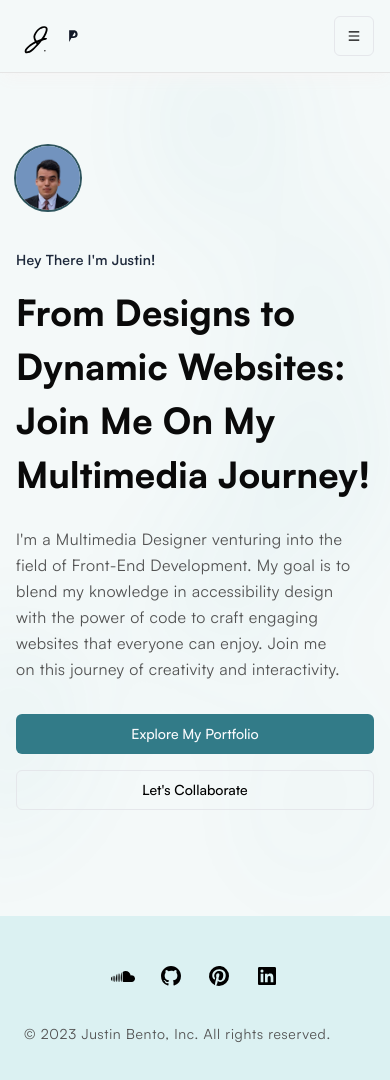
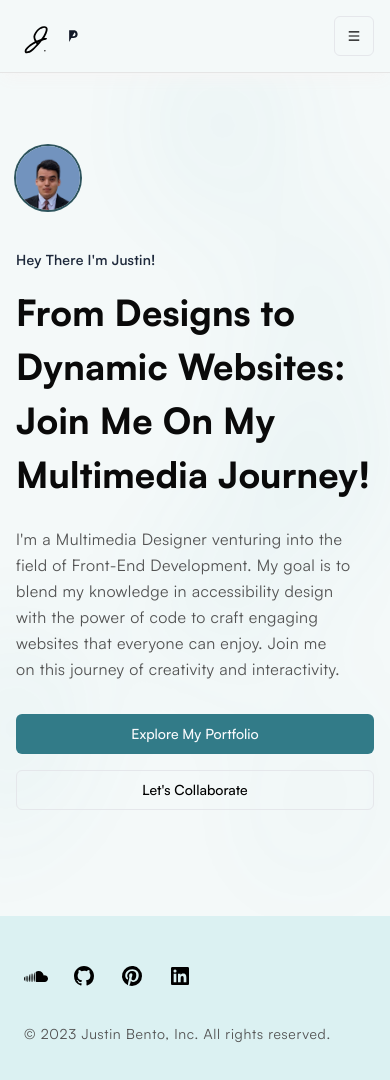
Before and after one commit to Justin-Bento/portfolio, a Next.js app: page / in a window 390 px wide. Shown: the top 1080 px of the page. Built offline with nearby package versions, Linux system fonts and the light colour scheme; no server answers.

Commit message:
justified content to start of the page

```diff
--- a/components/Footer.tsx
+++ b/components/Footer.tsx
@@ -6,7 +6,7 @@ export default function Footer() {
   return (
     <footer>
       <div className="px-6 py-12 lg:px-0 lg:mx-auto lg:container md:flex md:items-center md:justify-between">
-        <div className="flex justify-center space-x-6 md:order-2">
+        <div className="flex justify-start space-x-6 lg:justify-center md:order-2">
           {footer_navigation.map((item: any) => (
             <Link key={item.name} href={item.href} className="transition-all hover:opacity-80" target="_blank" aria-label="external-link-to-social-media">
               <span className="sr-only">{item.name}</span>
```
